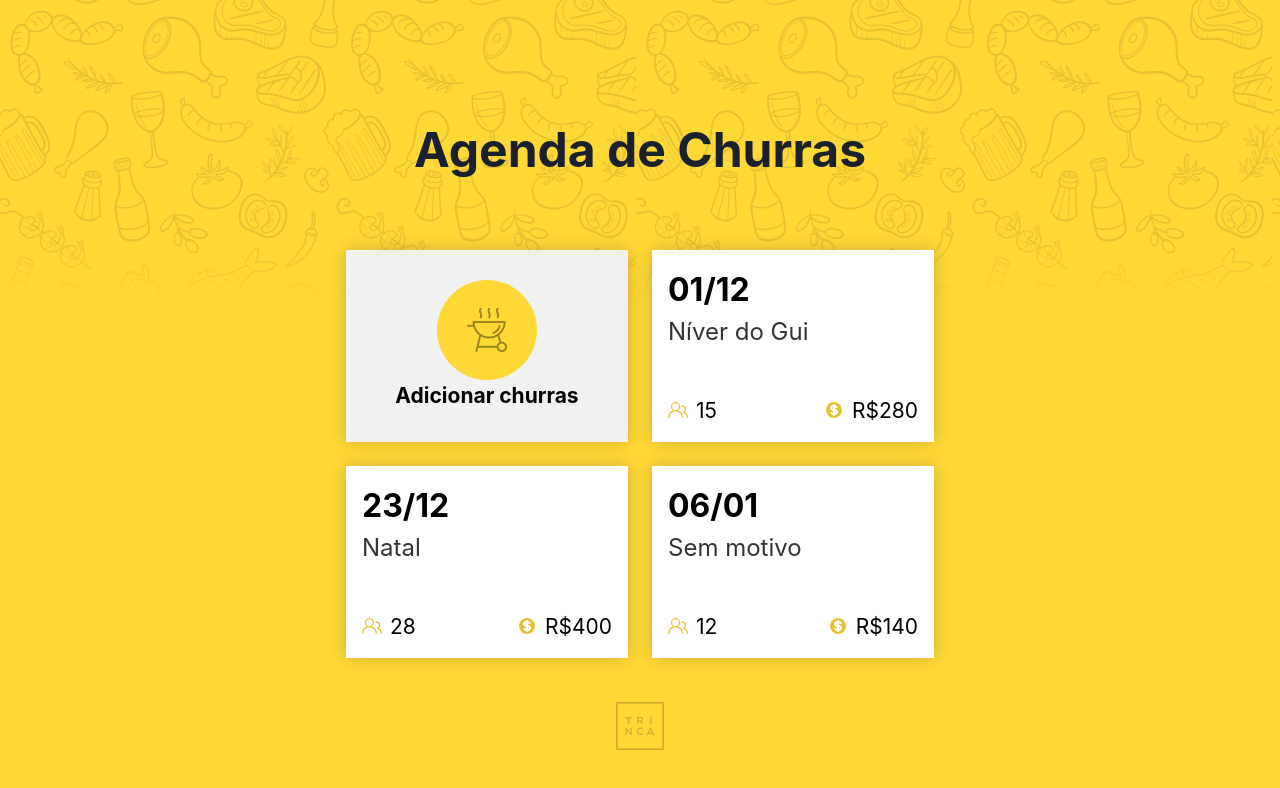
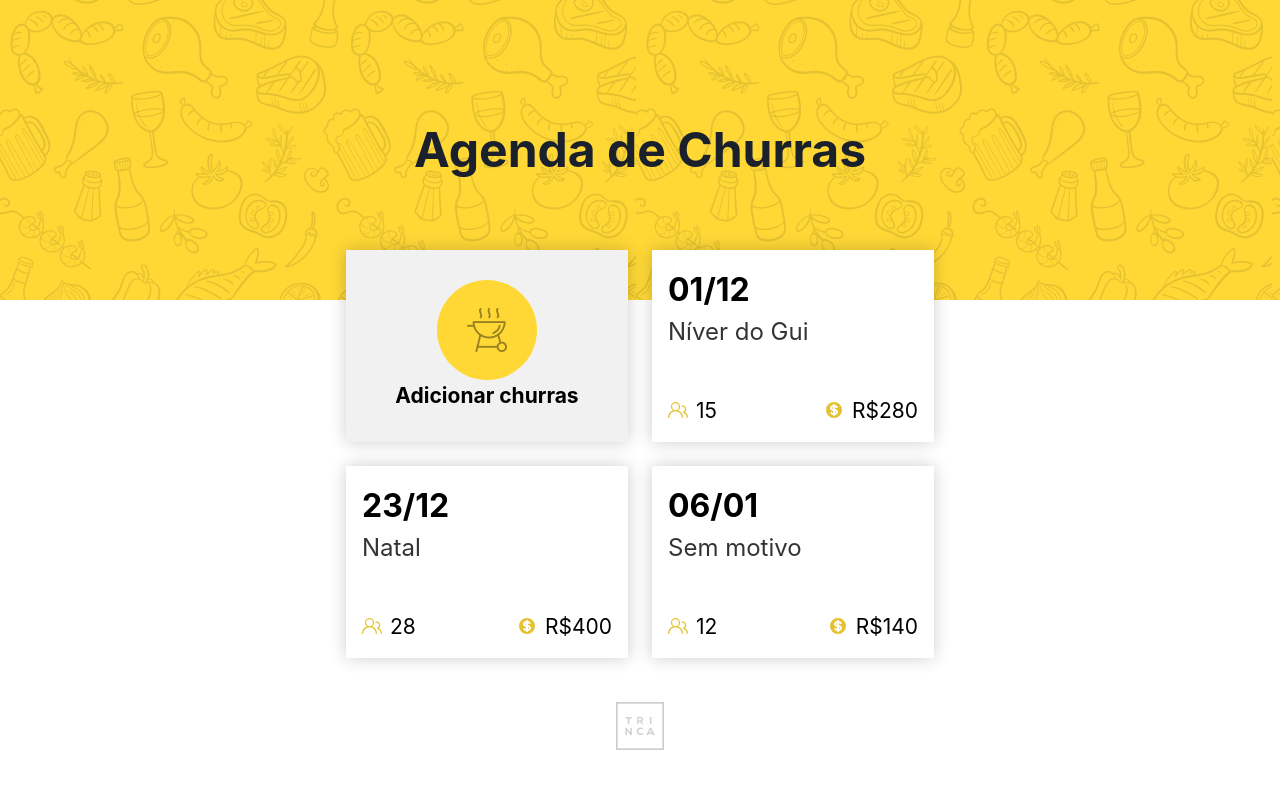
Before and after one commit to AlexandreOSouza/churras, a Next.js app: page /schedule in a window 1280 px wide. Shown: the top 788 px of the page. Built offline with nearby package versions, Linux system fonts and the light colour scheme.

Commit message:
chore: change background color

```diff
--- a/src/components/layout/header/index.tsx
+++ b/src/components/layout/header/index.tsx
@@ -10,10 +10,14 @@ export default function Header() {
       }
     >
       <Flex
+        width={"100%"}
+        height={"100%"}
+        background={"churras.primary_yellow"}
+      >
+        <Flex
           backgroundImage={"url(./assets/imgs/bg_pattern.png)"}
           width={"100%"}
           height={"100%"}
-        zIndex={-1}
           justifyContent={"center"}
           alignItems={"center"}
         >
@@ -22,5 +26,6 @@ export default function Header() {
           </Text>
         </Flex>
       </Flex>
+    </Flex>
   );
 }
--- a/src/components/layout/index.tsx
+++ b/src/components/layout/index.tsx
@@ -2,14 +2,19 @@ import { Flex } from "@chakra-ui/react";
 import Footer from "./footer";
 import Header from "./header";
 import { WithChildren } from "@/types/commun";
+import { useRouter } from "next/router";
 
 export default function Layout({ children }: WithChildren) {
+  const router = useRouter();
+  const color =
+    router.pathname === "/" ? "churras.primary_yellow" : "churras.white";
   return (
     <Flex
       height={"100vh"}
       width={"100%"}
       flexDirection={"column"}
       justifyContent={"space-between"}
+      background={color}
     >
       <Flex flexDirection={"column"} alignItems={"center"}>
         <Header />
```
Lines whose indentation alone changed are shown as unchanged.
